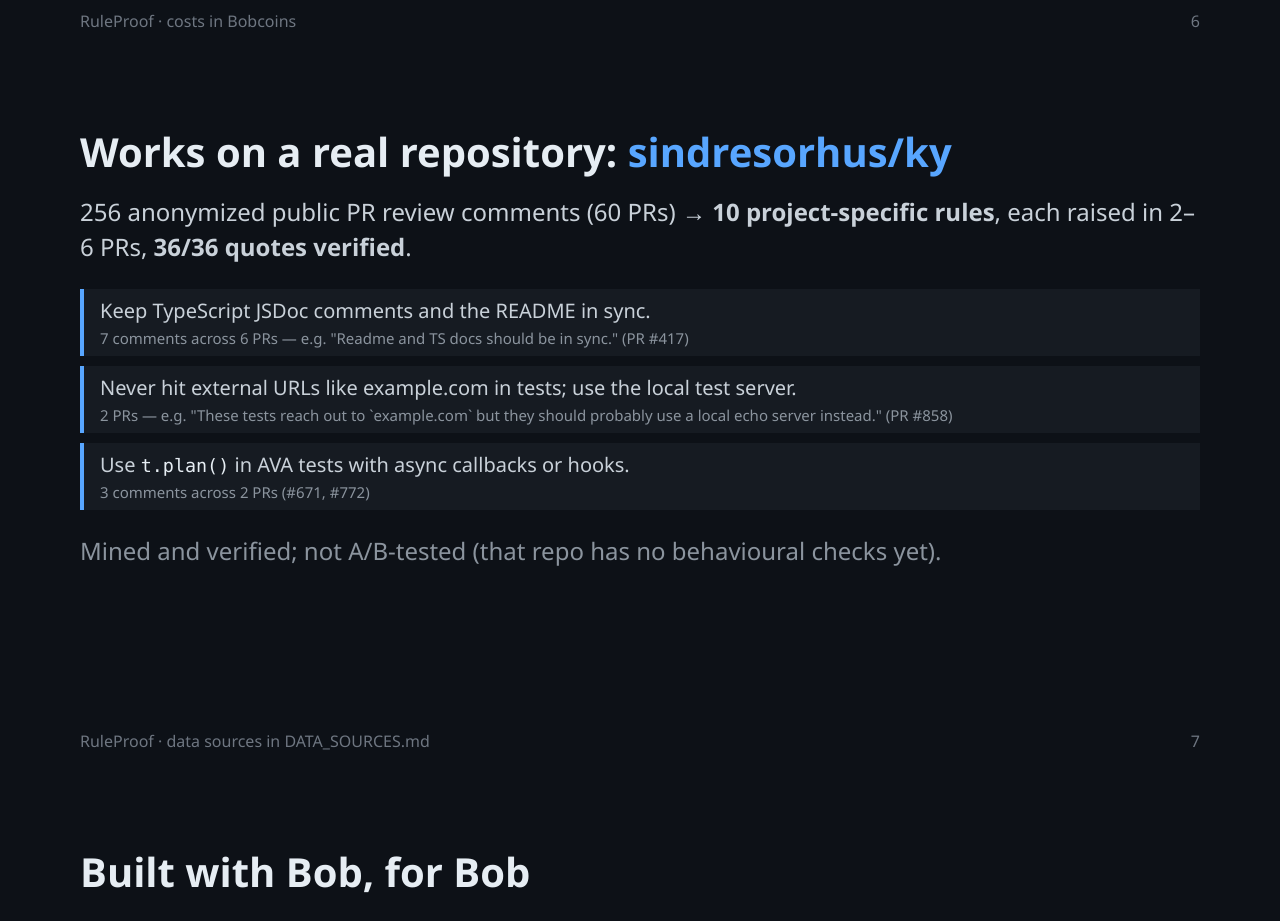
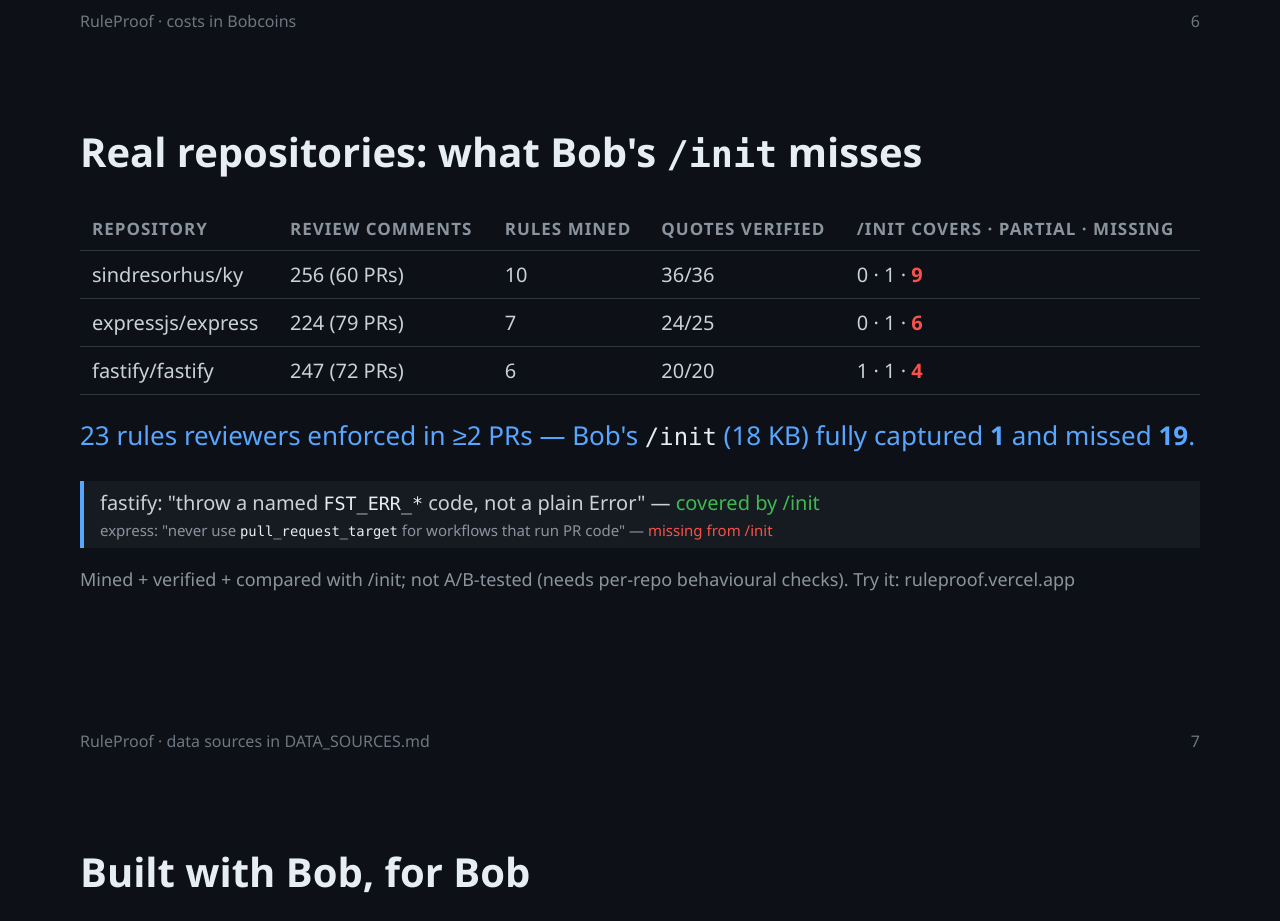
Before and after one commit to KostiantynBk/ruleproof, a plain HTML site: page presentation/slides.html in a window 1280 px wide. Shown: the part 4260-5181 px from the top of the page. Drawn offline with Linux system fonts and the light colour scheme.

Commit message:
Update README and slides with the three-repository /init comparison
727 anonymized review comments from ky, express and fastify -> 23
rules (80/81 quotes verified); Bob's /init (18 KB) covers 1 fully,
3 partially, misses 19. Bob usage table extended to tasks 14-20.

Co-Authored-By: Craft Agent <agents-noreply@craft.do>

```diff
--- a/presentation/slides.html
+++ b/presentation/slides.html
@@ -150,12 +150,16 @@
 
 <!-- 7. Real repository -->
 <section class="slide">
-  <h2>Works on a real repository: <span class="blue">sindresorhus/ky</span></h2>
-  <p style="margin-top:-12px">256 anonymized public PR review comments (60 PRs) → <b>10 project-specific rules</b>, each raised in 2–6 PRs, <b>36/36 quotes verified</b>.</p>
-  <div class="quote">Keep TypeScript JSDoc comments and the README in sync.<small>7 comments across 6 PRs — e.g. "Readme and TS docs should be in sync." (PR #417)</small></div>
-  <div class="quote">Never hit external URLs like example.com in tests; use the local test server.<small>2 PRs — e.g. "These tests reach out to `example.com` but they should probably use a local echo server instead." (PR #858)</small></div>
-  <div class="quote">Use <code>t.plan()</code> in AVA tests with async callbacks or hooks.<small>3 comments across 2 PRs (#671, #772)</small></div>
-  <p class="muted">Mined and verified; not A/B-tested (that repo has no behavioural checks yet).</p>
+  <h2>Real repositories: what Bob's <code>/init</code> misses</h2>
+  <table style="font-size:20px">
+    <tr><th>Repository</th><th>Review comments</th><th>Rules mined</th><th>Quotes verified</th><th>/init covers · partial · missing</th></tr>
+    <tr><td>sindresorhus/ky</td><td>256 (60 PRs)</td><td>10</td><td>36/36</td><td>0 · 1 · <span class="red"><b>9</b></span></td></tr>
+    <tr><td>expressjs/express</td><td>224 (79 PRs)</td><td>7</td><td>24/25</td><td>0 · 1 · <span class="red"><b>6</b></span></td></tr>
+    <tr><td>fastify/fastify</td><td>247 (72 PRs)</td><td>6</td><td>20/20</td><td>1 · 1 · <span class="red"><b>4</b></span></td></tr>
+  </table>
+  <p class="blue" style="margin-top:22px;font-size:26px">23 rules reviewers enforced in ≥2 PRs — Bob's <code>/init</code> (18 KB) fully captured <b>1</b> and missed <b>19</b>.</p>
+  <div class="quote">fastify: "throw a named <code>FST_ERR_*</code> code, not a plain Error" — <span class="accent">covered by /init</span><small>express: "never use <code>pull_request_target</code> for workflows that run PR code" — <span class="red">missing from /init</span></small></div>
+  <p class="muted" style="font-size:18px">Mined + verified + compared with /init; not A/B-tested (needs per-repo behavioural checks). Try it: ruleproof.vercel.app</p>
   <div class="foot"><span>RuleProof · data sources in DATA_SOURCES.md</span><span>7</span></div>
 </section>
 
```
Also changed, not shown: README.md, 1 other file.
